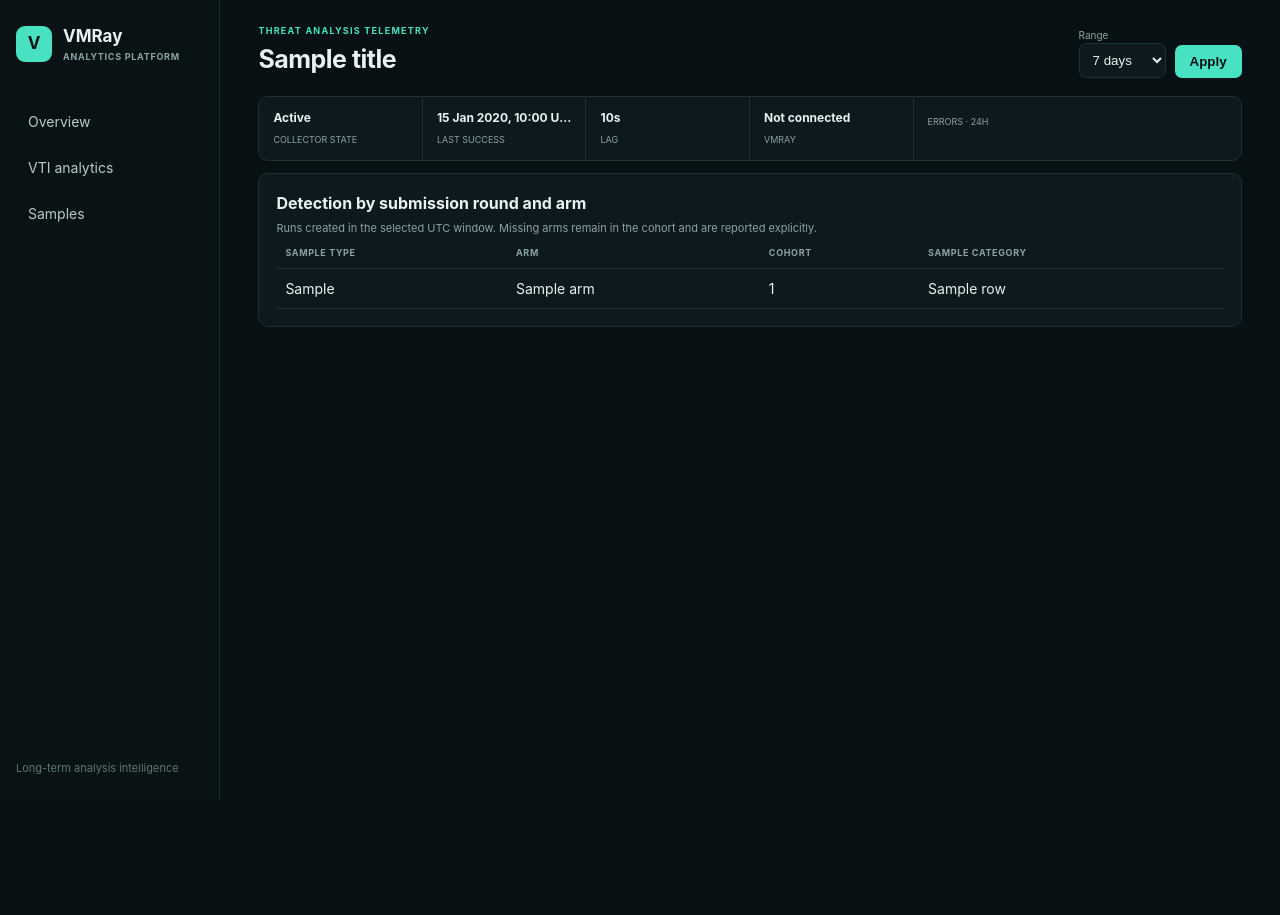
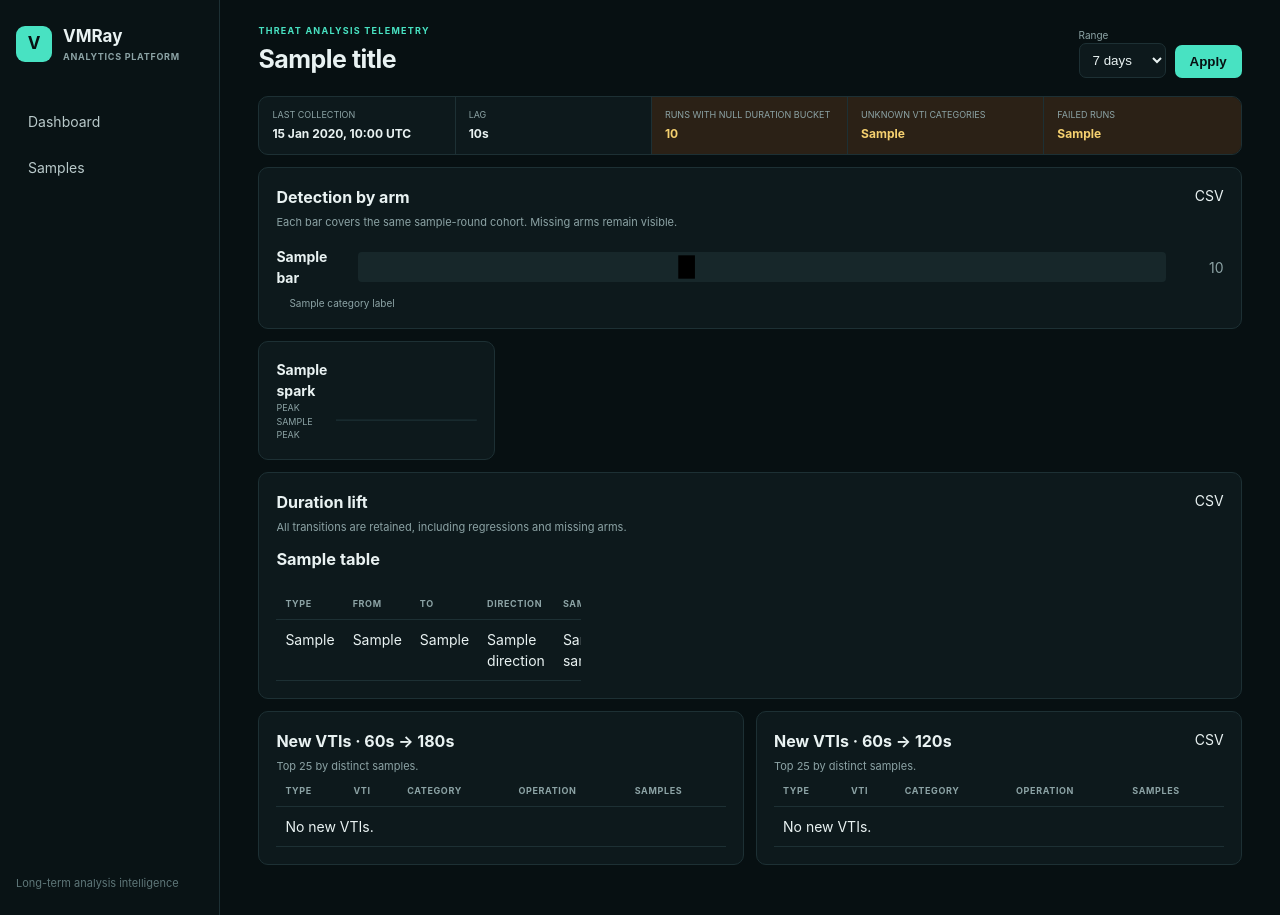
Before and after one commit to tolstuun/123, a FastAPI app: template app/templates/overview.html in a window 1280 px wide. Before the commit the page ends 800 px from the top, so only its background shows below. Run offline with FastAPI, Linux system fonts and the light colour scheme; the template is opened without the code that fills it: most values are stand-ins (such as "Sample title", 1, 10 or a date in 2020); parts of the project's set-up code (start-up, migrations or seed data) failed here and were passed over.

Commit message:
Consolidate analytics into one dashboard

```diff
--- a/app/main.py
+++ b/app/main.py
@@ -8,7 +8,7 @@
 
 from .config import settings
 from .db import connection, open_pool
-from .metrics import Window, detection_by_arm, new_vtis_by_arm
+from .metrics import Window, detection_by_arm, duration_lift, new_vtis_by_arm
 from .migrate import migrate
 
 app=FastAPI(title="VMRay Analytics",docs_url=None,redoc_url=None,openapi_url=None)
@@ -39,6 +39,33 @@
     return f"{hours}h {minutes}m" if hours else f"{minutes}m {secs}s" if minutes else f"{secs}s"
 templates.env.globals.update(human_time=human_time,human_duration=human_duration)
 
+CATEGORIES=("behavioural_malicious","behavioural_suspicious","nonbehavioural_malicious","nonbehavioural_suspicious","benign","no_verdict","failed","missing")
+CATEGORY_LABELS={"behavioural_malicious":"Behavioural malicious","behavioural_suspicious":"Behavioural suspicious","nonbehavioural_malicious":"AV/Rep/YARA-only malicious","nonbehavioural_suspicious":"AV/Rep/YARA-only suspicious","benign":"Benign","no_verdict":"No verdict","failed":"Failed","missing":"Missing"}
+ARM_LABELS={"static":"Static","60":"60s","120":"120s","180":"180s"}
+
+def aggregate_detection(rows):
+    output=[]
+    for arm in ("static","60","120","180"):
+        selected=[r for r in rows if r["arm"]==arm]
+        counts={category:sum(int(r[category]) for r in selected) for category in CATEGORIES}
+        output.append({"arm":arm,"label":ARM_LABELS[arm],"counts":counts,"total":sum(counts.values())})
+    return output
+
+def sparklines(cur,start,end,days):
+    cur.execute("""SELECT r.created_at::date AS cohort_day,
+      count(DISTINCT (r.sample_id,r.round_id)) FILTER(WHERE r.analysis_type='static') static,
+      count(DISTINCT (r.sample_id,r.round_id)) FILTER(WHERE r.analysis_type='dynamic' AND r.duration_bucket=60) d60,
+      count(DISTINCT (r.sample_id,r.round_id)) FILTER(WHERE r.analysis_type='dynamic' AND r.duration_bucket=120) d120,
+      count(DISTINCT (r.sample_id,r.round_id)) FILTER(WHERE r.analysis_type='dynamic' AND r.duration_bucket=180) d180
+      FROM analysis_runs r WHERE r.created_at>=%s AND r.created_at<%s GROUP BY 1 ORDER BY 1""",(start,end))
+    indexed={row["cohort_day"]:row for row in cur.fetchall()};dates=[(end-timedelta(days=offset)).date() for offset in range(days-1,-1,-1)]
+    result=[]
+    for arm,key in (("static","static"),("60","d60"),("120","d120"),("180","d180")):
+        values=[int(indexed.get(day,{}).get(key,0)) for day in dates];peak=max(values,default=0)
+        points=" ".join(f"{(i*100/(len(values)-1) if len(values)>1 else 50):.2f},{(36-(value/peak*32) if peak else 36):.2f}" for i,value in enumerate(values))
+        result.append({"label":ARM_LABELS[arm],"points":points,"values":values,"peak":peak})
+    return result
+
 @app.get("/health")
 def health():return {"status":"alive"}
 
@@ -51,18 +78,16 @@
 
 @app.get("/",response_class=HTMLResponse,dependencies=[Depends(auth)])
 def overview(request:Request):
-    start,end,days=filters(request);rows=detection_by_arm(Window(start,end))
-    categories=("behavioural_malicious","behavioural_suspicious","nonbehavioural_malicious","nonbehavioural_suspicious","benign","no_verdict","failed","missing")
+    start,end,days=filters(request);window=Window(start,end);raw_detection=detection_by_arm(window)
+    lift=duration_lift(window);new_60_180=new_vtis_by_arm(window,60,180)[:25];new_60_120=new_vtis_by_arm(window,60,120)[:25]
     with connection() as conn,conn.cursor() as cur:
         cur.execute("SELECT * FROM collector_status WHERE singleton");collector=cur.fetchone()
-        cur.execute("SELECT count(*) count FROM collection_errors WHERE occurred_at>=now()-interval '24 hours'");recent_errors=cur.fetchone()["count"]
-    return render(request,"overview.html",{"title":"Overview","detection_rows":rows,"categories":categories,"collector":collector,"recent_errors":recent_errors})
-
-@app.get("/vtis",response_class=HTMLResponse,dependencies=[Depends(auth)])
-def vtis(request:Request):
-    start,end,_=filters(request);window=Window(start,end)
-    rows=new_vtis_by_arm(window,60,120)+new_vtis_by_arm(window,120,180)
-    return render(request,"table_page.html",{"title":"VTI analytics","intro":"New VTIs compare dynamic arms within the same sample and submission round.","sections":[("New VTIs by arm",rows)]})
+        cur.execute("""SELECT count(*) FILTER(WHERE analysis_type='dynamic' AND duration_bucket IS NULL) null_duration,
+          coalesce(sum(vti_unknown_category_high),0) unknown_vtis,count(*) FILTER(WHERE is_failed) failed_runs
+          FROM analysis_runs WHERE created_at>=%s AND created_at<%s""",(start,end));health=cur.fetchone()
+        sparks=sparklines(cur,start,end,days)
+    lift_tables=[{"label":f"{base}s → {longer}s","rows":[r for r in lift if r["base"]==base and r["longer"]==longer]} for base,longer in ((60,120),(60,180),(120,180))]
+    return render(request,"overview.html",{"title":"Overview","bars":aggregate_detection(raw_detection),"categories":CATEGORIES,"category_labels":CATEGORY_LABELS,"collector":collector,"health":health,"lift_tables":lift_tables,"new_60_180":new_60_180,"new_60_120":new_60_120,"sparks":sparks})
 
 SAMPLE_SUMMARY="""SELECT s.*,
  count(r.id) FILTER(WHERE r.analysis_type='static')::int static_count,
@@ -91,17 +116,16 @@
         key="Static analyses" if run["analysis_type"]=="static" else f"Dynamic {run['duration_bucket']}s analyses" if run["analysis_type"]=="dynamic" and run["duration_bucket"] in (60,120,180) else "Other/unknown analyses";sections[key].append(run)
     return render(request,"sample_detail.html",{"title":"Sample detail","sample":sample,"sections":sections})
 
-EXPORTS={
- "samples":"SELECT * FROM samples ORDER BY latest_seen DESC",
- "analysis-runs":"SELECT * FROM analysis_runs ORDER BY created_at DESC",
- "vti-observations":"SELECT o.*,d.stable_id,d.category,d.operation,r.sample_id,r.round_id FROM vti_observations o JOIN vti_definitions d ON d.id=o.vti_definition_id JOIN analysis_runs r ON r.id=o.analysis_run_id ORDER BY o.id",
- "collection-errors":"SELECT * FROM collection_errors ORDER BY occurred_at DESC",
- "vti-comparisons":"SELECT r.sample_id,r.round_id,r.duration_bucket,d.stable_id,o.score,o.scope,o.artifact_id FROM vti_observations o JOIN vti_definitions d ON d.id=o.vti_definition_id JOIN analysis_runs r ON r.id=o.analysis_run_id ORDER BY r.sample_id,r.round_id"
-}
-
 @app.get("/exports/{kind}.csv",dependencies=[Depends(auth)])
-def export(kind:str):
-    if kind not in EXPORTS:raise HTTPException(404)
-    with connection() as conn,conn.cursor() as cur:cur.execute(EXPORTS[kind]);rows=cur.fetchall()
+def export(request:Request,kind:str):
+    start,end,_=filters(request);window=Window(start,end)
+    if kind=="analysis-runs":
+        with connection() as conn,conn.cursor() as cur:cur.execute("SELECT * FROM analysis_runs WHERE created_at>=%s AND created_at<%s ORDER BY created_at",(start,end));rows=cur.fetchall()
+    elif kind=="detection-by-arm":rows=detection_by_arm(window)
+    elif kind=="duration-lift":rows=duration_lift(window)
+    elif kind=="new-vtis":
+        rows=[]
+        for base,longer in ((60,120),(60,180),(120,180)):rows.extend({"base":base,"longer":longer,**dict(row)} for row in new_vtis_by_arm(window,base,longer))
+    else:raise HTTPException(404)
     out=io.StringIO();writer=csv.DictWriter(out,fieldnames=list(rows[0]) if rows else ["empty"]);writer.writeheader();writer.writerows(rows)
     return StreamingResponse(iter([out.getvalue()]),media_type="text/csv",headers={"Content-Disposition":f'attachment; filename="{kind}.csv"'})
--- a/app/static/app.css
+++ b/app/static/app.css
@@ -190,6 +190,43 @@
 .unmapped-list span { padding: 7px; border-radius: 6px; background: #241a16; color: var(--orange); }
 .empty { padding: 24px; color: var(--muted); }
 
+/* Consolidated analytics dashboard */
+.health-line {
+  display: grid;
+  grid-template-columns: repeat(5, minmax(130px, 1fr));
+  margin-bottom: 12px;
+  overflow: hidden;
+  border: 1px solid var(--line);
+  border-radius: 10px;
+  background: var(--surface);
+}
+.health-line > div { padding: 11px 13px; border-right: 1px solid var(--line); }
+.health-line > div:last-child { border-right: 0; }
+.health-line small, .spark-card small { display: block; color: var(--muted); font-size: 9px; text-transform: uppercase; }
+.health-line strong { font-size: 12px; }
+.health-line .warn { background: #2b2116; color: var(--yellow); }
+.detection-bars { display: grid; gap: 12px; margin-top: 16px; }
+.detection-bar { display: grid; grid-template-columns: 72px minmax(0, 1fr) 48px; gap: 10px; align-items: center; }
+.detection-bar svg { display: block; width: 100%; height: 30px; background: #17272a; border-radius: 4px; }
+.detection-bar > span { color: var(--muted); text-align: right; }
+.segment-behavioural_malicious { fill: #e64c5e; background: #e64c5e; }
+.segment-behavioural_suspicious { fill: #f08a4b; background: #f08a4b; }
+.segment-nonbehavioural_malicious { fill: #a34ee2; background: #a34ee2; }
+.segment-nonbehavioural_suspicious { fill: #7b6ee8; background: #7b6ee8; }
+.segment-benign { fill: var(--green); background: var(--green); }
+.segment-no_verdict { fill: #71878a; background: #71878a; }
+.segment-failed { fill: #3e4c4e; background: #3e4c4e; }
+.segment-missing { fill: #1f2d30; background: #1f2d30; }
+.spark-row { display: grid; grid-template-columns: repeat(4, 1fr); gap: 12px; margin: 12px 0; }
+.spark-card { display: grid; grid-template-columns: 60px 1fr; align-items: center; min-width: 0; }
+.spark-card svg { width: 100%; height: 50px; }
+.spark-card line { stroke: var(--line); stroke-width: 1; }
+.spark-card polyline { fill: none; stroke: var(--teal); stroke-width: 2; vector-effect: non-scaling-stroke; }
+.lift-grid { display: grid; grid-template-columns: repeat(3, minmax(0, 1fr)); gap: 16px; margin-top: 12px; }
+.regression-row { color: var(--orange); background: #211814; }
+.vti-grid { display: grid; grid-template-columns: repeat(2, minmax(0, 1fr)); gap: 12px; margin-top: 12px; }
+.vti-grid .panel + .panel { margin-top: 0; }
+
 @media (max-width: 1180px) {
   .ops-strip { grid-template-columns: repeat(3, 1fr); }
   .ops-strip > div:nth-child(3) { border-right: 0; }
@@ -206,6 +243,8 @@
   .dashboard-grid { grid-template-columns: 1fr; }
   .span-two { grid-row: auto; }
   .kpi-grid { grid-template-columns: repeat(3, 1fr); }
+  .health-line, .spark-row { grid-template-columns: repeat(2, 1fr); }
+  .lift-grid, .vti-grid { grid-template-columns: 1fr; }
 }
 @media (max-width: 560px) {
   .filters { width: 100%; flex-wrap: wrap; }
@@ -214,4 +253,6 @@
   .six-slot-grid { grid-template-columns: 1fr; }
   .panel-head, .sample-head, .group-heading { flex-direction: column; }
   .missing-list { grid-template-columns: 1fr; }
+  .health-line, .spark-row { grid-template-columns: 1fr; }
+  .health-line > div { border-right: 0; border-bottom: 1px solid var(--line); }
 }
--- a/app/templates/base.html
+++ b/app/templates/base.html
@@ -1 +1 @@
-<!doctype html><html lang="en"><head><meta charset="utf-8"><meta name="viewport" content="width=device-width,initial-scale=1"><title>{{ title }} · VMRay Analytics</title><link rel="stylesheet" href="{{ url_for('static',path='/app.css') }}"></head><body><aside><div class="brand"><span>V</span><div>VMRay<small>Analytics Platform</small></div></div><nav><a href="/">Overview</a><a href="/vtis">VTI analytics</a><a href="/samples">Samples</a></nav><div class="aside-foot">Long-term analysis intelligence</div></aside><main><header><div><p class="eyebrow">Threat analysis telemetry</p><h1>{{ title }}</h1></div><form class="filters"><label>Range<select name="days"><option value="7">7 days</option><option value="30" {% if days==30 %}selected{% endif %}>30 days</option><option value="90">90 days</option><option value="365">1 year</option></select></label><button>Apply</button></form></header>{% block content %}{% endblock %}</main></body></html>
+<!doctype html><html lang="en"><head><meta charset="utf-8"><meta name="viewport" content="width=device-width,initial-scale=1"><title>{{ title }} · VMRay Analytics</title><link rel="stylesheet" href="{{ url_for('static',path='/app.css') }}"></head><body><aside><div class="brand"><span>V</span><div>VMRay<small>Analytics Platform</small></div></div><nav><a href="/">Dashboard</a><a href="/samples">Samples</a></nav><div class="aside-foot">Long-term analysis intelligence</div></aside><main><header><div><p class="eyebrow">Threat analysis telemetry</p><h1>{{ title }}</h1></div><form class="filters"><label>Range<select name="days"><option value="7" {% if days==7 %}selected{% endif %}>7 days</option><option value="30" {% if days==30 %}selected{% endif %}>30 days</option><option value="90" {% if days==90 %}selected{% endif %}>90 days</option><option value="365" {% if days==365 %}selected{% endif %}>1 year</option></select></label><button>Apply</button></form></header>{% block content %}{% endblock %}</main></body></html>
--- a/app/templates/overview.html
+++ b/app/templates/overview.html
@@ -1,4 +1,19 @@
 {% extends "base.html" %}{% block content %}
-<section class="ops-strip"><div><strong>{{ collector.state|title }}</strong><small>Collector state</small></div><div><strong>{{ human_time(collector.last_success_at) }}</strong><small>Last success</small></div><div><strong>{{ human_duration(collector.lag_seconds) }}</strong><small>Lag</small></div><div><strong>{{ 'Connected' if collector.connectivity_ok else 'Not connected' }}</strong><small>VMRay</small></div><div><strong>{{ recent_errors }}</strong><small>Errors · 24h</small></div></section>
-<section class="panel wide"><div class="panel-head"><div><h2>Detection by submission round and arm</h2><p>Runs created in the selected UTC window. Missing arms remain in the cohort and are reported explicitly.</p></div></div><div class="table-wrap"><table><thead><tr><th>Sample type</th><th>Arm</th><th>Cohort</th>{% for category in categories %}<th>{{ category|replace('_',' ') }}</th>{% endfor %}</tr></thead><tbody>{% for row in detection_rows %}<tr><td>{{ row.sample_type }}</td><td>{{ row.arm }}</td><td>{{ row.cohort_size }}</td>{% for category in categories %}<td>{{ row[category] }}</td>{% endfor %}</tr>{% else %}<tr><td colspan="11">No analyses in this window.</td></tr>{% endfor %}</tbody></table></div></section>
+<section class="health-line">
+  <div class="{{ 'warn' if not collector.last_success_at else '' }}"><small>Last collection</small><strong>{{ human_time(collector.last_success_at) }}</strong></div>
+  <div class="{{ 'warn' if collector.lag_seconds else '' }}"><small>Lag</small><strong>{{ human_duration(collector.lag_seconds) }}</strong></div>
+  <div class="{{ 'warn' if health.null_duration else '' }}"><small>Runs with NULL duration bucket</small><strong>{{ health.null_duration }}</strong></div>
+  <div class="{{ 'warn' if health.unknown_vtis else '' }}"><small>Unknown VTI categories</small><strong>{{ health.unknown_vtis }}</strong></div>
+  <div class="{{ 'warn' if health.failed_runs else '' }}"><small>Failed runs</small><strong>{{ health.failed_runs }}</strong></div>
+</section>
+
+<section class="panel wide"><div class="panel-head"><div><h2>Detection by arm</h2><p>Each bar covers the same sample-round cohort. Missing arms remain visible.</p></div><a href="/exports/detection-by-arm.csv?days={{ days }}">CSV</a></div>
+<div class="detection-bars">{% for bar in bars %}<div class="detection-bar"><strong>{{ bar.label }}</strong><svg viewBox="0 0 100 18" role="img" aria-label="{{ bar.label }} detection distribution">{% set ns=namespace(x=0) %}{% for category in categories %}{% set width=(bar.counts[category]/bar.total*100) if bar.total else 0 %}<rect x="{{ ns.x }}" y="2" width="{{ width }}" height="14" class="segment-{{ category }}"><title>{{ category_labels[category] }}: {{ bar.counts[category] }} ({{ '%.1f'|format(width) }}%)</title></rect>{% set ns.x=ns.x+width %}{% endfor %}</svg><span>{{ bar.total }}</span></div>{% endfor %}</div>
+<div class="legend">{% for category in categories %}<span><i class="segment-{{ category }}"></i>{{ category_labels[category] }}</span>{% endfor %}</div></section>
+
+<section class="spark-row">{% for spark in sparks %}<article class="panel spark-card"><div><strong>{{ spark.label }}</strong><small>Peak {{ spark.peak }}</small></div><svg viewBox="0 0 100 40" preserveAspectRatio="none" role="img" aria-label="Daily {{ spark.label }} volume"><line x1="0" y1="36" x2="100" y2="36"/><polyline points="{{ spark.points }}"><title>Daily values: {{ spark['values']|join(', ') }}</title></polyline></svg></article>{% endfor %}</section>
+
+<section class="panel wide"><div class="panel-head"><div><h2>Duration lift</h2><p>All transitions are retained, including regressions and missing arms.</p></div><a href="/exports/duration-lift.csv?days={{ days }}">CSV</a></div><div class="lift-grid">{% for table in lift_tables %}<div><h3>{{ table.label }}</h3><div class="table-wrap"><table><thead><tr><th>Type</th><th>From</th><th>To</th><th>Direction</th><th>Samples</th></tr></thead><tbody>{% for row in table.rows %}<tr class="{{ 'regression-row' if row.direction=='regression' else '' }}"><td>{{ row.sample_type }}</td><td>{{ row.base_result }}</td><td>{{ row.longer_result }}</td><td>{{ row.direction }}</td><td>{{ row.samples }}</td></tr>{% else %}<tr><td colspan="5">No transitions.</td></tr>{% endfor %}</tbody></table></div></div>{% endfor %}</div></section>
+
+<section class="vti-grid"><article class="panel"><div class="panel-head"><div><h2>New VTIs · 60s → 180s</h2><p>Top 25 by distinct samples.</p></div></div>{% set rows=new_60_180 %}{% include "vti_table.html" %}</article><article class="panel"><div class="panel-head"><div><h2>New VTIs · 60s → 120s</h2><p>Top 25 by distinct samples.</p></div><a href="/exports/new-vtis.csv?days={{ days }}">CSV</a></div>{% set rows=new_60_120 %}{% include "vti_table.html" %}</article></section>
 {% endblock %}
--- /dev/null
+++ b/app/templates/vti_table.html
@@ -0,0 +1 @@
+<div class="table-wrap"><table><thead><tr><th>Type</th><th>VTI</th><th>Category</th><th>Operation</th><th>Samples</th></tr></thead><tbody>{% for row in rows %}<tr><td>{{ row.sample_type }}</td><td>{{ row.stable_id }}</td><td>{{ row.category or 'Unknown' }}</td><td>{{ row.operation or '—' }}</td><td>{{ row.distinct_samples }}</td></tr>{% else %}<tr><td colspan="5">No new VTIs.</td></tr>{% endfor %}</tbody></table></div>
```
Also changed, not shown: tests/test_consolidated_dashboard.py (added, +24 -0 lines).
